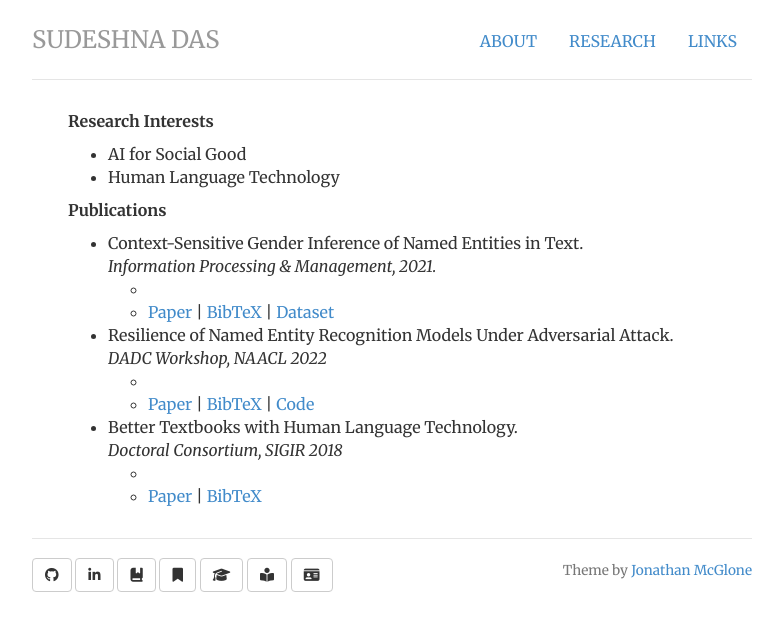
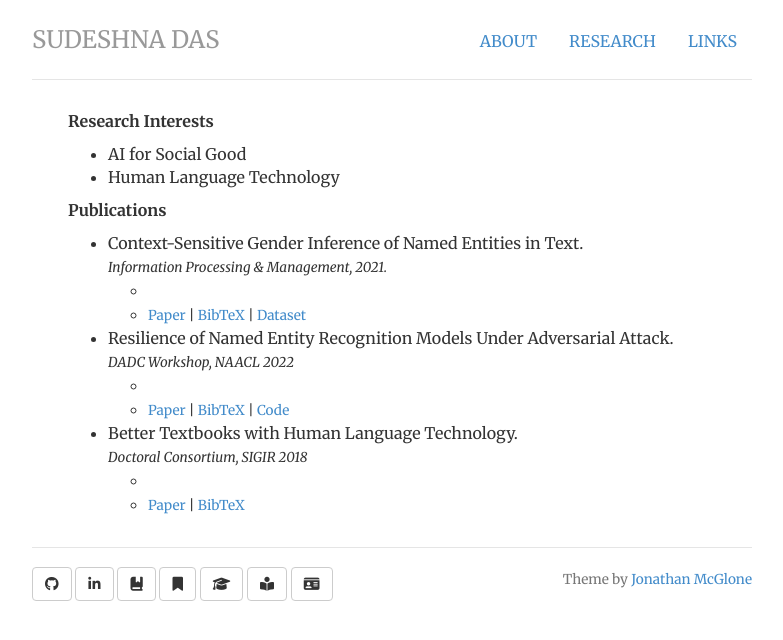
Before and after one commit to das-sudeshna/das-sudeshna.github.io, a Jekyll site: the page built from research/index.html, in a window 1280 px wide. Shown: the top 640 px of the page, without its empty margins (248-1031 px from the left). Built offline with Jekyll 4.4.1, drawn with Linux system fonts in a browser that asks for light colours; nearby versions of some CDN libraries.

Commit message:
Update index.html

```diff
--- a/research/index.html
+++ b/research/index.html
@@ -17,20 +17,20 @@ description: Research profile of Sudeshna Das, PhD candidate, IIT Kharagpur.
 
     <p><strong>Publications</strong><br>
 				<ul>
-				<li>Context-Sensitive Gender Inference of Named Entities in Text.<br/><em>Information Processing & Management, 2021.</em><br/></li>
+				<li>Context-Sensitive Gender Inference of Named Entities in Text.<br/><small><em>Information Processing & Management, 2021.</em></small><br/></li>
 						<ul>
-						<li><em></em></li>
-						<li><a href="https://doi.org/10.1016/j.ipm.2020.102423">Paper</a> | <a href="">BibTeX</a> | <a href="https://github.com/das-sudeshna/genid">Dataset</a></li>
+						<li><small><em></em></small></li>
+						<li><small><a href="https://doi.org/10.1016/j.ipm.2020.102423">Paper</a> | <a href="">BibTeX</a> | <a href="https://github.com/das-sudeshna/genid">Dataset</a></small></li>
 						</ul>
-				<li>Resilience of Named Entity Recognition Models Under Adversarial Attack.<br/><em>DADC Workshop, NAACL 2022</em><br/></li>
+				<li>Resilience of Named Entity Recognition Models Under Adversarial Attack.<br/><small><em>DADC Workshop, NAACL 2022</em></small><br/></li>
 						<ul>
-						<li><em></em></li>
-						<li><a href="">Paper</a> | <a href="">BibTeX</a> | <a href="">Code</a></li>
+						<li><small><em></em></small></li>
+						<li><small><a href="">Paper</a> | <a href="">BibTeX</a> | <a href="">Code</a></small></li>
 						</ul>
-				<li>Better Textbooks with Human Language Technology.<br/><em>Doctoral Consortium, SIGIR 2018</em><br/></li>
+				<li>Better Textbooks with Human Language Technology.<br/><small><em>Doctoral Consortium, SIGIR 2018</em></small><br/></li>
 						<ul>
-						<li><em></em></li>
-						<li><a href="https://doi.org/10.1145/3209978.3210228">Paper</a> | <a href="">BibTeX</a></li>
+						<li><small><em></em></small></li>
+						<li><small><a href="https://doi.org/10.1145/3209978.3210228">Paper</a> | <a href="">BibTeX</a></small></li>
 						</ul>
 				</ul>
 
```
